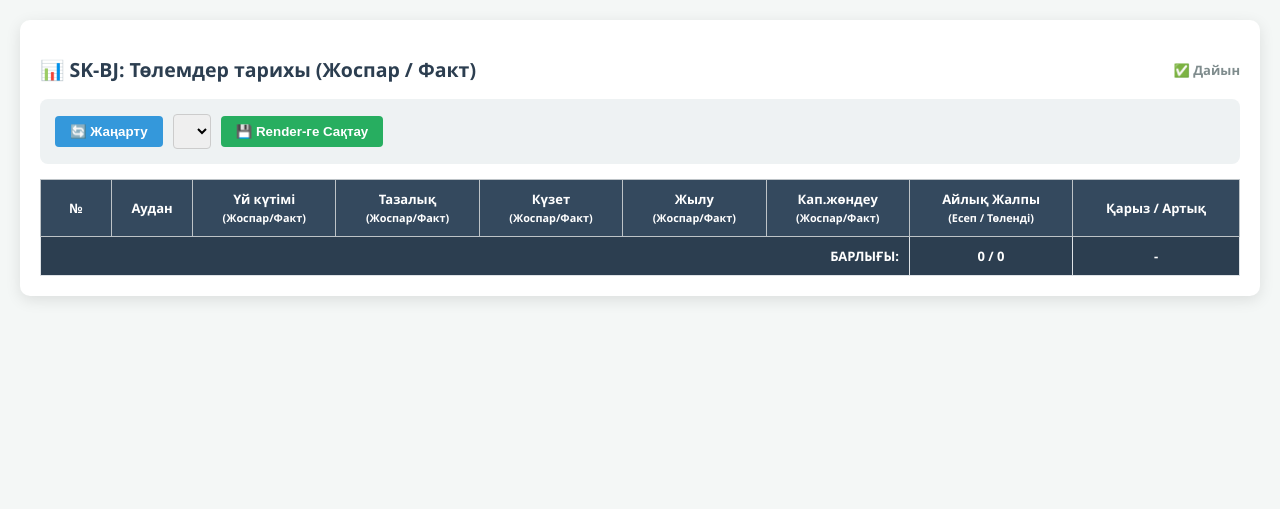
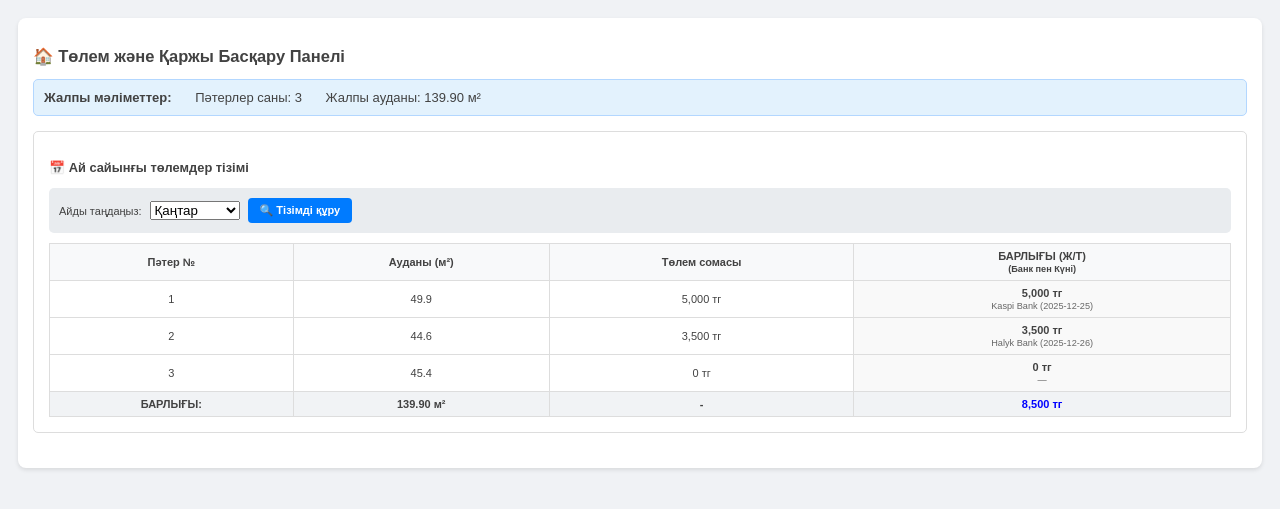
Before and after one commit to qalpan/sk-bj, a Django app: page /admin-panel/ in a window 1280 px wide. Shown: the top 509 px of the page. Run offline with Django 4.2, Linux system fonts and the light colour scheme; data that the repository does not hold is empty.

Commit message:
Update tөlemesep_smart.html

```diff
--- a/templates/tөlemesep_smart.html
+++ b/templates/tөlemesep_smart.html
@@ -2,257 +2,132 @@
 <html lang="kk">
 <head>
     <meta charset="UTF-8">
-    <title>SK-BJ — Төлемдерді Толық Бақылау</title>
+    <title>Aqsai3-10a Қаржы Басқару Панелі</title>
     <style>
-        body { font-family: 'Segoe UI', Tahoma, Geneva, Verdana, sans-serif; background: #f4f7f6; margin: 20px; font-size: 13px; }
-        .container { background: white; padding: 20px; border-radius: 10px; box-shadow: 0 4px 15px rgba(0,0,0,0.1); max-width: 100%; margin: auto; }
-
-        /* Басқару батырмалары */
-        .controls { display: flex; gap: 10px; margin-bottom: 15px; background: #eef2f3; padding: 15px; border-radius: 8px; align-items: center; }
-        .btn { padding: 8px 15px; border: none; border-radius: 4px; cursor: pointer; font-weight: bold; color: white; transition: 0.2s; }
-        .btn:hover { opacity: 0.9; }
-        .btn-update { background: #3498db; }
-        .btn-save { background: #27ae60; }
-
-        /* Кесте стилі */
-        table { width: 100%; border-collapse: collapse; background: white; }
-        th { background: #34495e; color: white; padding: 10px; border: 1px solid #bdc3c7; position: sticky; top: 0; z-index: 10; }
-        td { border: 1px solid #dee2e6; padding: 5px; text-align: center; vertical-align: top; }
-
-        /* Жоспар (Сұр түс) */
-        .plan-val {
-            display: block;
-            color: #7f8c8d;
-            font-size: 11px;
-            border-bottom: 1px dashed #ccc;
-            margin-bottom: 4px;
-            padding-bottom: 2px;
-        }
-
-        /* Нақты төлемдер тізімі (Жасыл түс) */
-        .trans-list {
-            display: flex;
-            flex-direction: column;
-            gap: 2px;
-        }
-        .trans-item {
-            background: #e8f5e9;
-            border-left: 3px solid #2e7d32;
-            padding: 3px;
-            border-radius: 2px;
-            text-align: left;
-            font-size: 11px;
-        }
-        .trans-amount { color: #1b5e20; font-weight: bold; font-size: 12px; }
-        .trans-meta { color: #555; font-size: 10px; display: block; }
-
-        .no-pay { color: #e0e0e0; font-size: 10px; } /* Төлем жоқ болса */
-
-        /* Қорытынды бағандар */
-        .total-cell { background: #e0f2f1; font-weight: bold; color: #00695c; vertical-align: middle; }
-        .debt-cell { font-weight: bold; vertical-align: middle; }
-        .debt-red { color: #c0392b; background: #fce4ec; }
-        .debt-green { color: #27ae60; background: #e8f5e9; }
-
-        /* Footer */
-        tfoot tr { background: #2c3e50; color: white; font-weight: bold; }
-        tfoot td { padding: 10px; }
+        body { font-family: Arial, sans-serif; background: #f0f2f5; color: #424242; font-size: 11px; padding: 10px; }
+        .admin-panel { background: white; padding: 15px; border-radius: 8px; box-shadow: 0 2px 4px rgba(0,0,0,0.1); max-width: 1250px; margin: auto; }
+        .section { border: 1px solid #ddd; padding: 15px; border-radius: 5px; margin-bottom: 20px; background: white; }
+        .controls { display: flex; gap: 8px; align-items: center; flex-wrap: wrap; background: #e9ecef; padding: 10px; border-radius: 5px; margin-bottom: 10px; }
+        .btn { padding: 6px 12px; cursor: pointer; color: white; border: none; border-radius: 4px; font-weight: bold; font-size: 11px; }
+        .btn-green { background: #28a745; }
+        .btn-blue { background: #007bff; }
+        .btn-orange { background: #fd7e14; }
+        table { width: 100%; border-collapse: collapse; margin-top: 10px; font-size: 11px; }
+        th, td { border: 1px solid #ddd; padding: 6px; text-align: center; }
+        th { background: #f8f9fa; }
+        .stats-header { background: #e3f2fd; padding: 10px; border-radius: 5px; margin-bottom: 15px; font-size: 13px; border: 1px solid #b3d7ff; }
+        .footer-total { background: #f1f3f5; font-weight: bold; }
     </style>
 </head>
 <body>
 
-<div class="container">
-    <div style="display:flex; justify-content:space-between; align-items:center;">
-        <h2 style="color:#2c3e50;">📊 SK-BJ: Төлемдер тарихы (Жоспар / Факт)</h2>
-        <span id="syncStatus" style="font-weight:bold; color:#7f8c8d;">Күтуде...</span>
+<div class="admin-panel">
+    <h2>🏠 Төлем және Қаржы Басқару Панелі</h2>
+
+    <div id="statsHeader" class="stats-header">
+        <b>Жалпы мәліметтер:</b>
+        <span style="margin-left: 20px;">Пәтерлер саны: <span id="totalAptsCount">0</span></span>
+        <span style="margin-left: 20px;">Жалпы ауданы: <span id="totalAreaSum">0</span> м²</span>
     </div>
 
+    <div class="section">
+        <h3>📅 Ай сайынғы төлемдер тізімі</h3>
         <div class="controls">
-        <button class="btn btn-update" onclick="fetchData()">🔄 Жаңарту</button>
-        <select id="monthSelector" onchange="renderTable()" style="padding: 8px; border-radius: 4px; border:1px solid #ccc;"></select>
-        <button class="btn btn-save" onclick="saveData()">💾 Render-ге Сақтау</button>
+            <label>Айды таңдаңыз:</label>
+            <select id="listMonthSelect">
+                <option value="Қаңтар">Қаңтар</option><option value="Ақпан">Ақпан</option>
+                <option value="Наурыз">Наурыз</option><option value="Сәуір">Сәуір</option>
+                <option value="Мамыр">Мамыр</option><option value="Маусым">Маусым</option>
+                <option value="Шілде">Шілде</option><option value="Тамыз">Тамыз</option>
+                <option value="Қыркүйек">Қыркүйек</option><option value="Қазан">Қазан</option>
+                <option value="Қараша">Қараша</option><option value="Желтоқсан">Желтоқсан</option>
+            </select>
+            <button onclick="generatePaymentList()" class="btn btn-blue">🔍 Тізімді құру</button>
         </div>
 
-    <table>
+        <div id="paymentListContainer">
+            <table id="mainPaymentTable">
                 <thead>
                     <tr>
-                <th width="50">№</th>
-                <th width="60">Аудан</th>
-                <th>Үй күтімі<br><small>(Жоспар/Факт)</small></th>
-                <th>Тазалық<br><small>(Жоспар/Факт)</small></th>
-                <th>Күзет<br><small>(Жоспар/Факт)</small></th>
-                <th>Жылу<br><small>(Жоспар/Факт)</small></th>
-                <th>Кап.жөндеу<br><small>(Жоспар/Факт)</small></th>
-                <th>Айлық Жалпы<br><small>(Есеп / Төленді)</small></th>
-                <th>Қарыз / Артық</th>
+                        <th>Пәтер №</th>
+                        <th>Ауданы (м²)</th>
+                        <th>Төлем сомасы</th>
+                        <th>БАРЛЫҒЫ (Ж/Т) <br><small>(Банк пен Күні)</small></th>
                     </tr>
                 </thead>
-        <tbody id="tableBody"></tbody>
-        <tfoot id="tableFooter"></tfoot>
+                <tbody id="paymentListBody">
+                    </tbody>
+                <tfoot id="paymentListFooter">
+                    </tfoot>
             </table>
+        </div>
+    </div>
 </div>
 
 <script>
-    let db = { apartments: [] };
+    // Пәтерлер базасы (Мысал ретінде бірнешеуі)
+    let apartments = [
+        { id: '1', area: 49.9 }, { id: '2', area: 44.6 }, { id: '3', area: 45.4 }
+        // Басқа пәтерлерді .json арқылы жүктеуге болады
+    ];
 
-    // 1. Деректерді алу
-    async function fetchData() {
-        document.getElementById('syncStatus').innerText = "🔄 Жүктелуде...";
-        try {
-            const res = await fetch('/api/data/');
-            if (!res.ok) throw new Error("Server Error");
-            db = await res.json();
+    // Төлемдер базасы (Банк пен күн осында сақталады)
+    let financeAccounts = {
+        '1': { paidAmount: 5000, bank: 'Kaspi Bank', payDate: '2025-12-25' },
+        '2': { paidAmount: 3500, bank: 'Halyk Bank', payDate: '2025-12-26' }
+    };
 
-            // Айларды селекторға толтыру
-            const selector = document.getElementById('monthSelector');
-            if (db.apartments.length > 0) {
-                const months = db.apartments[0].ledger.map(l => l.month);
-                // Егер селектор бос болса ғана толтырамыз немесе қайта жаңартамыз
-                const currentVal = selector.value;
-                selector.innerHTML = months.map((m, i) =>
-                    `<option value="${i}" ${i === months.length - 1 ? 'selected' : ''}>${m}</option>`
-                ).join('');
-                if(currentVal) selector.value = currentVal;
+    function generatePaymentList() {
+        const tbody = document.getElementById('paymentListBody');
+        const tfoot = document.getElementById('paymentListFooter');
+        tbody.innerHTML = '';
+        tfoot.innerHTML = '';
+
+        let totalSum = 0;
+        let totalArea = 0;
+
+        apartments.forEach(apt => {
+            const acc = financeAccounts[apt.id] || {};
+            const sum = parseFloat(acc.paidAmount) || 0;
+            const area = parseFloat(apt.area) || 0;
+
+            totalSum += sum;
+            totalArea += area;
+
+            const tr = document.createElement('tr');
+            // Банк пен күнді біріктіріп көрсету
+            const bankInfo = acc.bank ? `${acc.bank} (${acc.payDate || ''})` : '—';
+
+            tr.innerHTML = `
+                <td>${apt.id}</td>
+                <td>${area}</td>
+                <td>${sum.toLocaleString()} тг</td>
+                <td style="background: #f9f9f9; font-weight: bold;">
+                    ${sum.toLocaleString()} тг <br>
+                    <small style="color: #666; font-weight: normal;">${bankInfo}</small>
+                </td>
+            `;
+            tbody.appendChild(tr);
+        });
+
+        // Жоғарғы статистиканы жаңарту
+        document.getElementById('totalAptsCount').innerText = apartments.length;
+        document.getElementById('totalAreaSum').innerText = totalArea.toFixed(2);
+
+        // Төменгі ҚОРЫТЫНДЫ жолын жасау
+        const footerRow = document.createElement('tr');
+        footerRow.className = 'footer-total';
+        footerRow.innerHTML = `
+            <td>БАРЛЫҒЫ:</td>
+            <td>${totalArea.toFixed(2)} м²</td>
+            <td>-</td>
+            <td style="color: blue;">${totalSum.toLocaleString()} тг</td>
+        `;
+        tfoot.appendChild(footerRow);
     }
 
-            renderTable();
-            document.getElementById('syncStatus').innerText = "✅ Дайын";
-        } catch (e) {
-            console.error(e);
-            document.getElementById('syncStatus').innerText = "❌ Қате: База оқылмады";
-        }
-    }
-
-    // 2. Кестені сызу (ЕҢ МАҢЫЗДЫ БӨЛІК)
-    function renderTable() {
-        const mIdx = document.getElementById('monthSelector').value;
-        const tbody = document.getElementById('tableBody');
-        const tfoot = document.getElementById('tableFooter');
-        tbody.innerHTML = '';
-
-        let grandTotalPlan = 0;
-        let grandTotalFact = 0;
-
-        db.apartments.forEach(apt => {
-            const L = apt.ledger[mIdx]; // Таңдалған ай
-            const ch = L.charges || {}; // Жоспарланған сомалар
-
-            // --- Төлемдерді жинақтау және HTML құрастыру функциясы ---
-            // Бұл функция әр ұяшыққа бірнеше төлем болса, тізім қылып шығарады
-            let rowTotalPaid = 0;
-
-            const getFactHTML = (serviceKey) => {
-                // Егер төлемдер жоқ болса
-                if (!L.paymentTransactions || L.paymentTransactions.length === 0) {
-                    return '<span class="no-pay">-</span>';
-                }
-
-                // Осы қызмет түріне (мысалы 'maint') қатысты төлемдерді сүзіп аламыз
-                const payments = L.paymentTransactions.filter(t => t.amounts && t.amounts[serviceKey] > 0);
-
-                if (payments.length === 0) return '<span class="no-pay">-</span>';
-
-                // Әр төлемді жеке блок қылып шығару
-                return `<div class="trans-list">` + payments.map(t => {
-                    const amount = t.amounts[serviceKey];
-                    rowTotalPaid += amount; // Жолдың жалпы сомасына қосу
-                    const source = t.paymentSource ? t.paymentSource : 'касса';
-                    const date = t.date ? t.date.slice(5) : ''; // Жылды алып тастап, тек ай-күнін көрсету (MM-DD)
-
-                    return `
-                        <div class="trans-item">
-                            <span class="trans-amount">${amount}</span>
-                            <span class="trans-meta">${source} | ${date}</span>
-                        </div>
-                    `;
-                }).join('') + `</div>`;
-            };
-
-            // Ұяшықтарды толтыру
-            const maintHTML = getFactHTML('maint');
-            const cleanHTML = getFactHTML('clean');
-            const secHTML = getFactHTML('sec');
-            const heatHTML = getFactHTML('heat');
-            const capHTML = getFactHTML('cap');
-
-            grandTotalPlan += (L.totalMonthlyCharge || 0);
-            grandTotalFact += rowTotalPaid;
-
-            const debt = L.accumulated ? L.accumulated.overall : 0;
-            const debtClass = debt > 100 ? 'debt-red' : 'debt-green';
-
-            tbody.innerHTML += `
-                <tr>
-                    <td><b>${apt.id}</b></td>
-                    <td>${apt.area}</td>
-
-                    <td>
-                        <span class="plan-val">Жос: ${ch.maint || 0}</span>
-                        ${maintHTML}
-                    </td>
-
-                    <td>
-                        <span class="plan-val">Жос: ${ch.clean || 0}</span>
-                        ${cleanHTML}
-                    </td>
-
-                    <td>
-                        <span class="plan-val">Жос: ${ch.sec || 0}</span>
-                        ${secHTML}
-                    </td>
-
-                    <td>
-                        <span class="plan-val">Жос: ${ch.heat || 0}</span>
-                        ${heatHTML}
-                    </td>
-
-                    <td>
-                        <span class="plan-val">Жос: ${ch.cap || 0}</span>
-                        ${capHTML}
-                    </td>
-
-                    <td class="total-cell">
-                        ${L.totalMonthlyCharge} / <span style="color:#27ae60">${rowTotalPaid}</span>
-                    </td>
-
-                    <td class="debt-cell ${debtClass}">
-                        ${debt.toLocaleString()}
-                    </td>
-                </tr>
-            `;
-        });
-
-        // Астыңғы қорытынды (Итого)
-        tfoot.innerHTML = `
-            <tr>
-                <td colspan="7" style="text-align:right">БАРЛЫҒЫ:</td>
-                <td>${grandTotalPlan.toLocaleString()} / ${grandTotalFact.toLocaleString()}</td>
-                <td>-</td>
-            </tr>
-        `;
-    }
-
-    // 3. Сақтау функциясы
-    async function saveData() {
-        document.getElementById('syncStatus').innerText = "⏳ Сақталуда...";
-        try {
-            const res = await fetch('/api/data/', {
-                method: 'POST',
-                headers: { 'Content-Type': 'application/json' },
-                body: JSON.stringify(db)
-            });
-            if (res.ok) {
-                alert("Сәтті сақталды!");
-                document.getElementById('syncStatus').innerText = "✅ Сақталды";
-            } else {
-                alert("Сақтау қатесі!");
-            }
-        } catch (e) {
-            alert("Серверге қосыла алмады");
-        }
-    }
-
-    window.onload = fetchData;
+    // Алғашқы іске қосу
+    window.onload = generatePaymentList;
 </script>
 
 </body>
```
Lines whose indentation alone changed are shown as unchanged.
